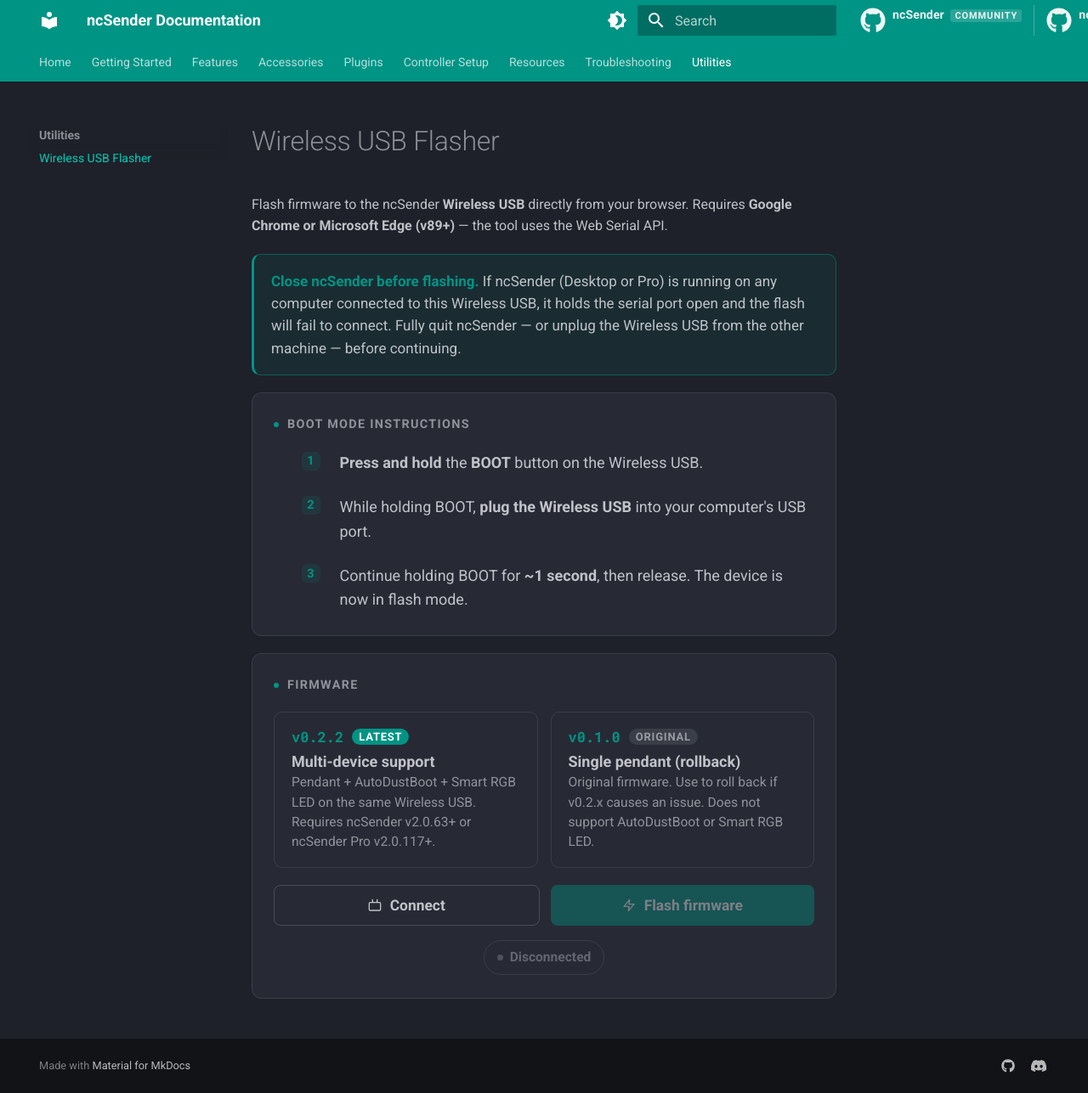
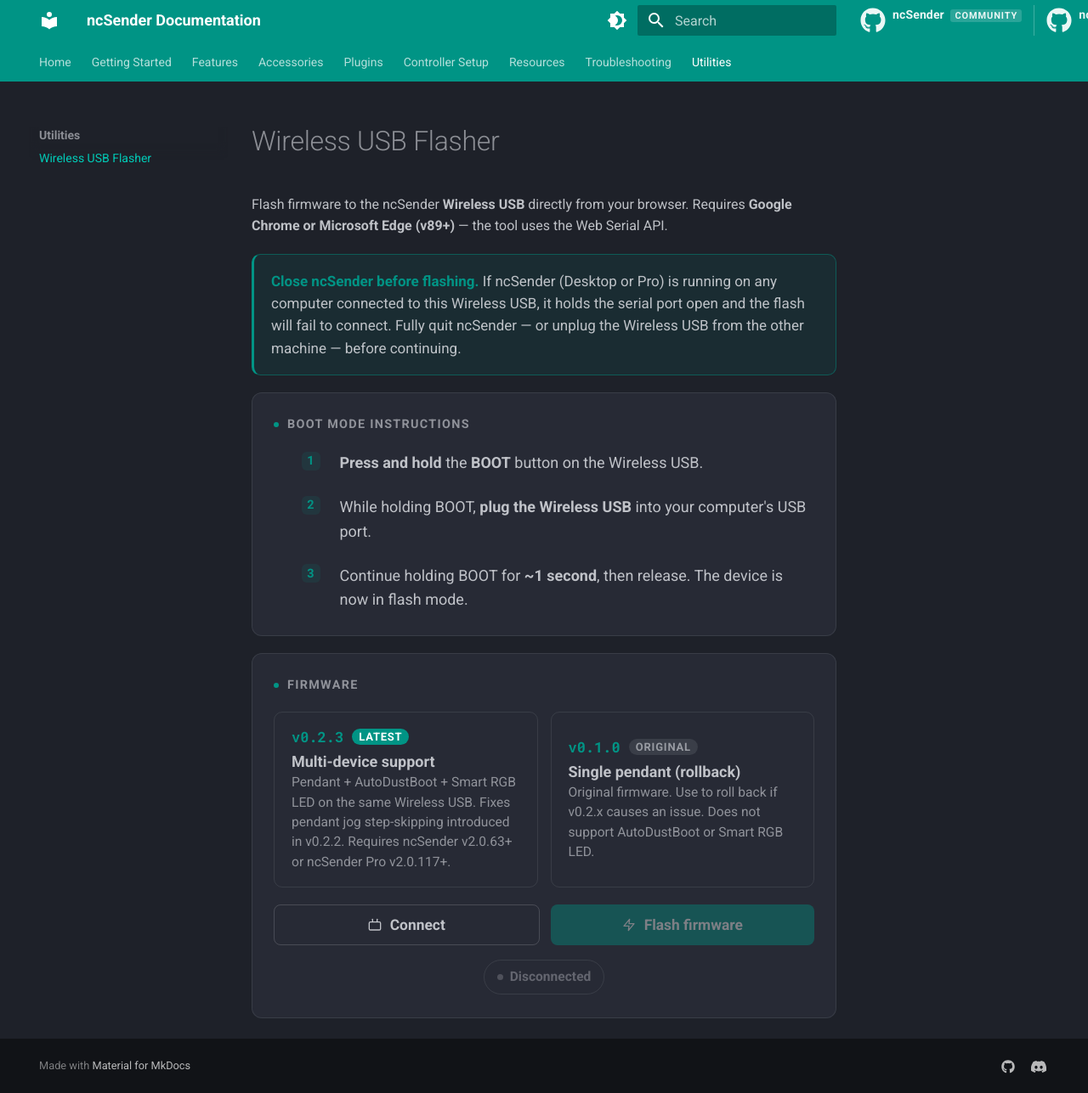
Before and after one commit to siganberg/ncSender.manual, an MkDocs documentation site: the page built from docs/utility/wireless-usb-flasher.md, in a window 1280 px wide and 1287 px high. Shown: the whole window at 85% size. Built offline with MkDocs 1.6.1 and Material for MkDocs 9.7.7, drawn with Linux system fonts in a browser that asks for light colours; comment, search, counter and statistics services are not loaded.

Commit message:
wireless-usb-flasher: publish v0.2.3, retire broken v0.2.2
v0.2.3 fixes the pendant jog step-skipping the multi-device rework introduced
(dedicated raw pendant path). Also rebuilt with DIO flash mode — v0.2.2 shipped
fine, but was the last good factory before an errant QIO change; keeping DIO so
the factory image boots on the T-Dongle-S3. Verified boots ($VER:0.2.3).

Co-Authored-By: Claude Opus 4.8 (1M context) <noreply@anthropic.com>

```diff
--- a/docs/utility/wireless-usb-flasher.md
+++ b/docs/utility/wireless-usb-flasher.md
@@ -18,7 +18,7 @@ Serial API.
 <section class="wusb-card">
 <div class="wusb-card__title"><span class="wusb-dot"></span> Firmware</div>
 <div class="wusb-versions">
-<button type="button" class="wusb-ver" data-url="../firmware/firmware_wireless_usb_v0.2.2.bin" data-name="firmware_wireless_usb_v0.2.2.bin"><div class="wusb-ver__head"><span class="wusb-ver__tag">v0.2.2</span><span class="wusb-ver__badge wusb-ver__badge--latest">Latest</span></div><div class="wusb-ver__title">Multi-device support</div><div class="wusb-ver__desc">Pendant + AutoDustBoot + Smart RGB LED on the same Wireless USB. Requires ncSender v2.0.63+ or ncSender Pro v2.0.117+.</div></button>
+<button type="button" class="wusb-ver" data-url="../firmware/firmware_wireless_usb_v0.2.3.bin" data-name="firmware_wireless_usb_v0.2.3.bin"><div class="wusb-ver__head"><span class="wusb-ver__tag">v0.2.3</span><span class="wusb-ver__badge wusb-ver__badge--latest">Latest</span></div><div class="wusb-ver__title">Multi-device support</div><div class="wusb-ver__desc">Pendant + AutoDustBoot + Smart RGB LED on the same Wireless USB. Fixes pendant jog step-skipping introduced in v0.2.2. Requires ncSender v2.0.63+ or ncSender Pro v2.0.117+.</div></button>
 <button type="button" class="wusb-ver" data-url="../firmware/firmware_wireless_usb_v0.1.0.bin" data-name="firmware_wireless_usb_v0.1.0.bin"><div class="wusb-ver__head"><span class="wusb-ver__tag">v0.1.0</span><span class="wusb-ver__badge">Original</span></div><div class="wusb-ver__title">Single pendant (rollback)</div><div class="wusb-ver__desc">Original firmware. Use to roll back if v0.2.x causes an issue. Does not support AutoDustBoot or Smart RGB LED.</div></button>
 </div>
 <div class="wusb-selected" id="wusb-selected"><svg width="16" height="16" viewBox="0 0 24 24" fill="none" stroke="currentColor" stroke-width="2" stroke-linecap="round" stroke-linejoin="round" aria-hidden="true"><polyline points="20 6 9 17 4 12"/></svg><span class="wusb-selected__name" id="wusb-file-name"></span><span class="wusb-selected__size" id="wusb-file-size"></span><button type="button" class="wusb-selected__remove" id="wusb-remove" aria-label="Remove file">&times;</button></div>
```
Also changed, not shown: 2 other files.
